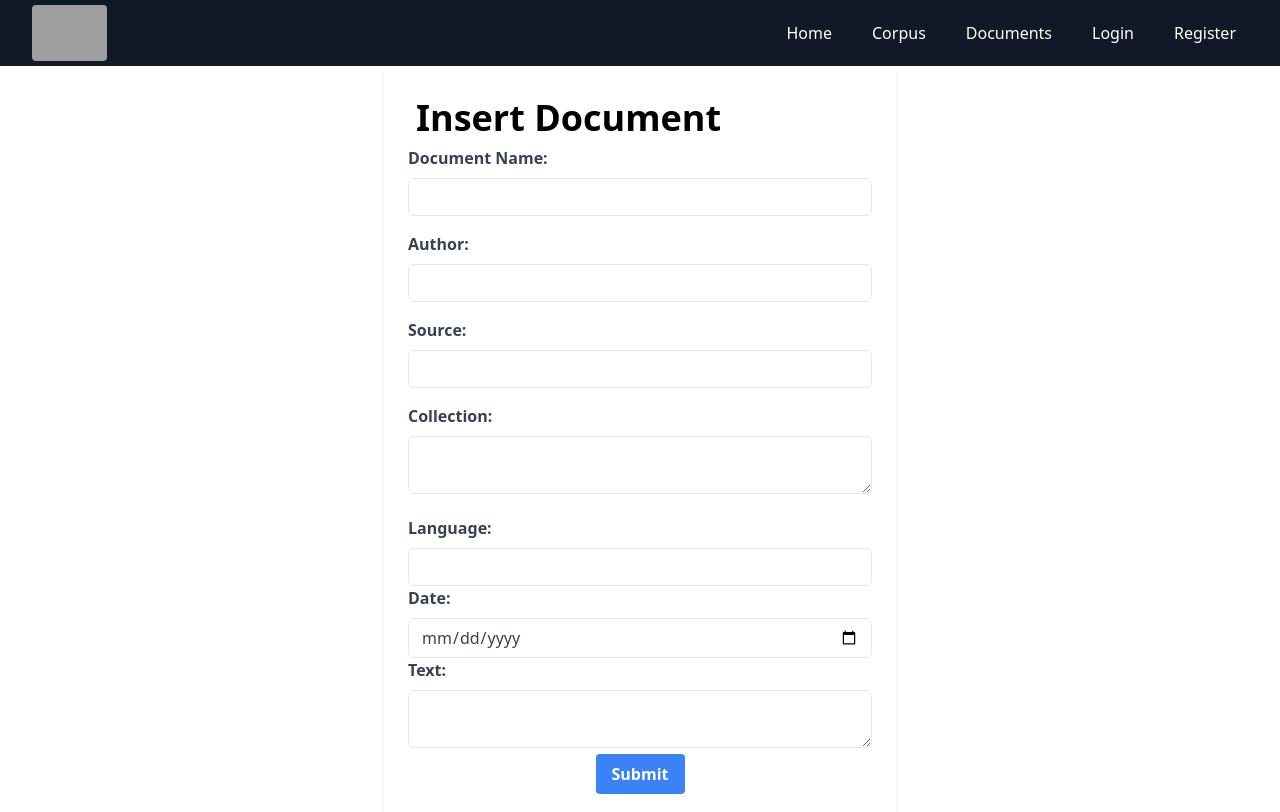
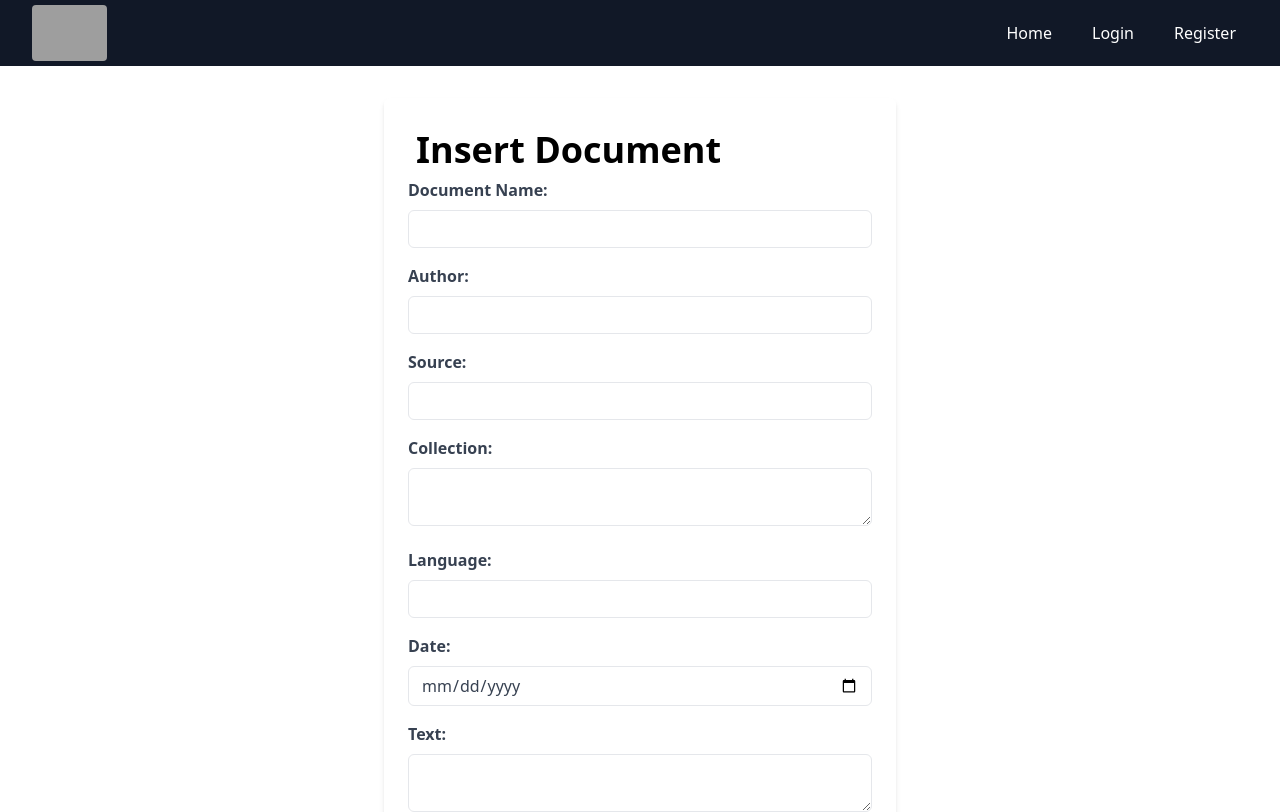
Before and after one commit to TeMU-BSC/BioTextMiner, a Next.js app in the folder frontend/next-project/: page /documents/insert in a window 1280 px wide. Shown: the top 812 px of the page. Built offline with nearby package versions, Linux system fonts and the light colour scheme; grey boxes are pictures that could not be loaded.

Commit message:
frontend: sizing divs

```diff
--- a/frontend/next-project/src/components/navbar.tsx
+++ b/frontend/next-project/src/components/navbar.tsx
@@ -57,19 +57,21 @@ const NavBar = () => {
               <Link href="/" className="px-3 py-2 rounded-md text-base font-medium">
                 Home
               </Link>
-              <Link href="/corpus" className="ml-4 px-3 py-2 rounded-md text-base font-medium">
-                Corpus
-              </Link>
-              <Link href="/documents" className="ml-4 px-3 py-2 rounded-md text-base font-medium">
-                Documents
-              </Link>
 
               {/* Show Login/Register or Logout depending on isLogged or not */}
               {/* <div> */}
                 {user ? (
+                <div>
+                  <Link href="/corpus" className="ml-4 px-3 py-2 rounded-md text-base font-medium">
+                  Corpus
+                  </Link>
+                  <Link href="/documents" className="ml-4 px-3 py-2 rounded-md text-base font-medium">
+                    Documents
+                  </Link>
                   <button className="ml-4 px-3 py-2 rounded-md text-base font-medium" onClick={handleLogout}>
-                      Logout
-                </button>
+                        Logout
+                  </button>
+                </div>
                 ) : (
                   <>
                   <Link href="/login" className="ml-4 px-3 py-2 rounded-md text-base font-medium">
@@ -80,7 +82,6 @@ const NavBar = () => {
                   </Link>
                   </>
                 )}
-              {/* </div>    */}
 
             </div>
 
--- a/frontend/next-project/src/pages/corpus/insert.tsx
+++ b/frontend/next-project/src/pages/corpus/insert.tsx
@@ -108,7 +108,9 @@ const CorpusForm = () => {
       {formMessage && <p className="text-center text-green-500 m-2">{formMessage}</p>}
 
     </form>
-    <Footer></Footer>
+    <div className='absolute inset-x-0 bottom-0'>
+      <Footer></Footer>
+    </div>
     </>
   );
 };
--- a/frontend/next-project/src/pages/corpus/list.tsx
+++ b/frontend/next-project/src/pages/corpus/list.tsx
@@ -54,7 +54,9 @@ export default function Tabla() {
           </TableBody>
         </Table>
       </TableContainer>
+    <div className='absolute inset-x-0 bottom-0'>
       <Footer></Footer>
+    </div>
     </div>
     </>
   );
--- a/frontend/next-project/src/pages/documents.tsx
+++ b/frontend/next-project/src/pages/documents.tsx
@@ -13,7 +13,7 @@ const DocumentsPage = () => (
           <p className="text-lg text-gray-700 mb-4">On the documents page, users can see a list of all the documents they have uploaded, with detailed information such as name, author, date, and other information. They can also click on a document to open it and view its contents.</p>
           <p className="text-lg text-gray-700 mb-4">Furthermore, the documents page allows users to upload new zip files to the application. When a file is successfully uploaded, it is automatically decompressed and added to the list of documents.</p>
         </div>
-        <div>
+        <div className='space-x-4'>
           <button className="bg-blue-500 hover:bg-blue-700 text-white font-bold py-2 px-4 rounded-full transition-all duration-500 transform hover:scale-110">
             <Link href='/documents/upload'>Upload a zip Now</Link>
           </button>
--- a/frontend/next-project/src/pages/documents/insert.tsx
+++ b/frontend/next-project/src/pages/documents/insert.tsx
@@ -50,6 +50,7 @@ const CorpusForm = () => {
   return (
     <>
     <NavBar></NavBar>
+    <div className='m-8'>
       <form onSubmit={handleSubmit} className="max-w-lg mx-auto p-6 bg-white shadow-md rounded-md">
       <h1 className='text-4xl font-bold m-2'>Insert Document</h1>
 
@@ -104,7 +105,7 @@ const CorpusForm = () => {
             onChange={handleChange}
           ></textarea>
         </div>
-      <div>
+        <div className="mb-4">
         <label className="block text-gray-700 font-bold mb-2" htmlFor="language">
           Language:
           </label>
@@ -117,7 +118,7 @@ const CorpusForm = () => {
             onChange={handleChange}
           />
         </div>
-      <div>
+        <div className="mb-4">
         <label className="block text-gray-700 font-bold mb-2" htmlFor="date">
           Date:
           </label>
@@ -142,7 +143,7 @@ const CorpusForm = () => {
             onChange={handleChange}
           ></textarea>
         </div>
-      <div className="flex justify-center">
+        <div className="flex justify-center m-7">
           <button
             className="bg-blue-500 hover:bg-blue-700 text-white font-bold py-2 px-4 rounded focus:outline-none focus:shadow-outline"
             type="submit"
@@ -154,6 +155,7 @@ const CorpusForm = () => {
         {formMessage && <p className="text-center text-green-500 m-2">{formMessage}</p>}
 
       </form>
+    </div>
     <Footer></Footer>
     </>
   );
```
Lines whose indentation alone changed are shown as unchanged.
